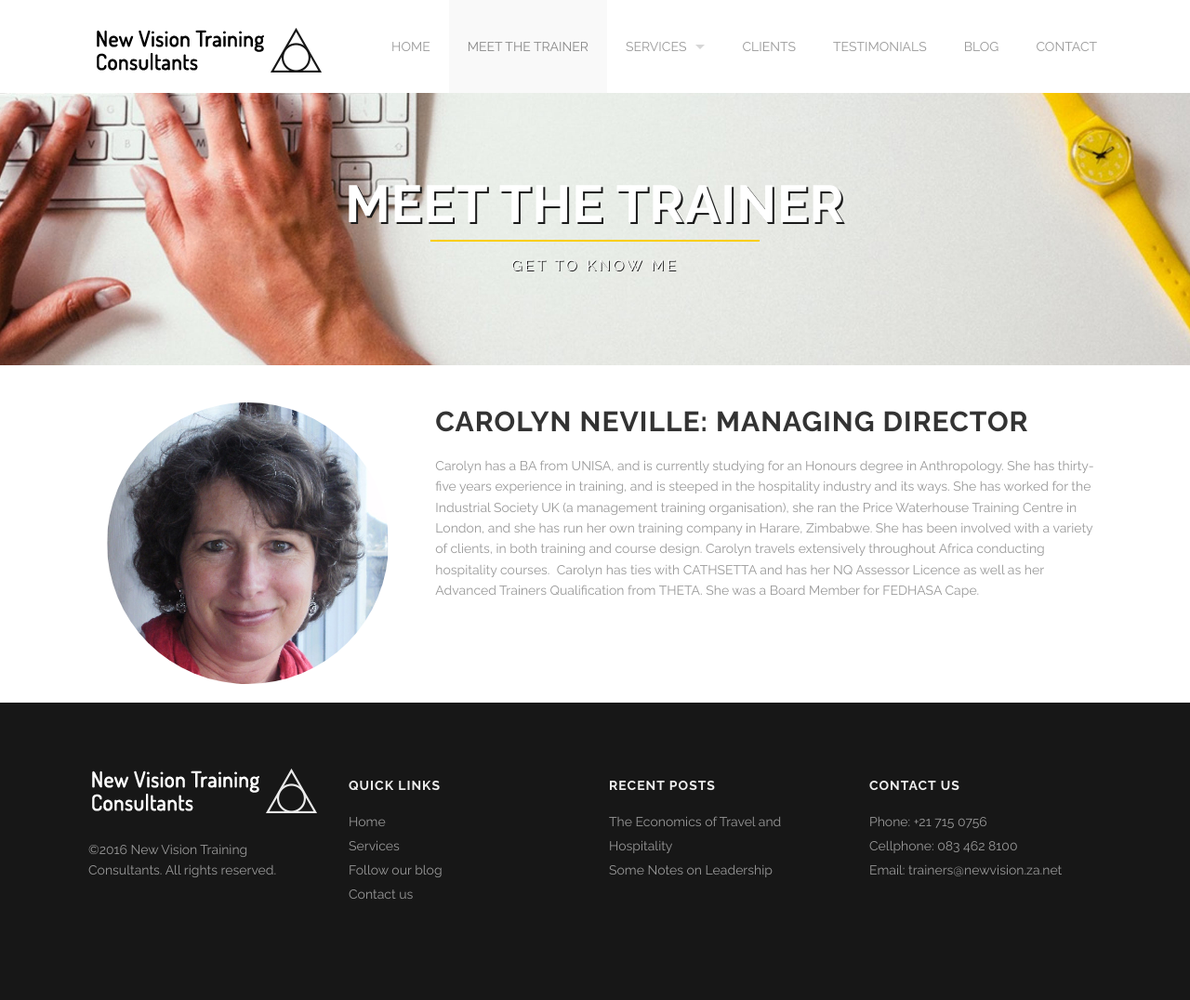
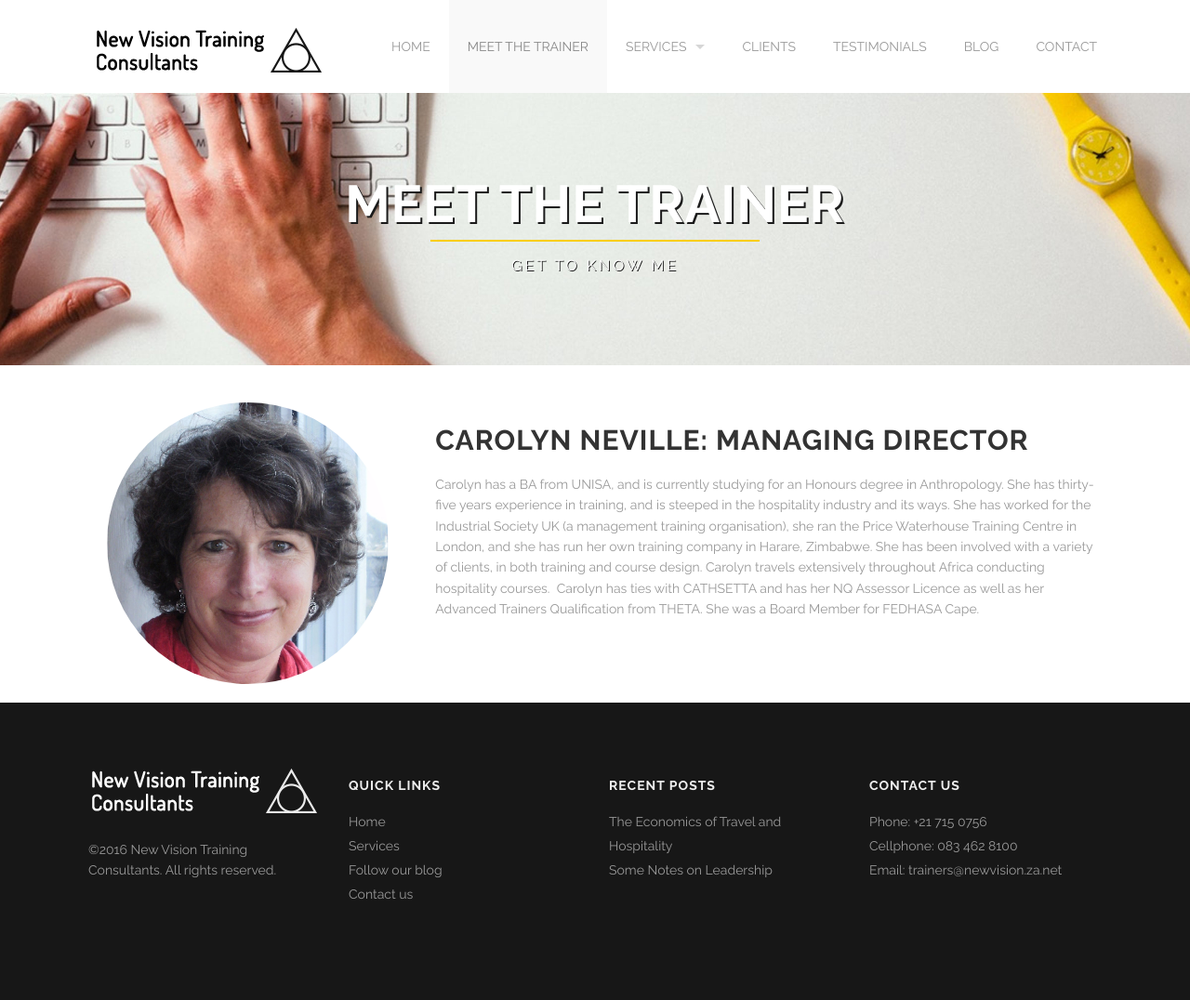
Before and after one commit to newvisionSA/newvisionSA.github.io, a Jekyll site: the page built from meet-the-trainer.html, in a window 1280 px wide. Shown: the whole page at 93% size. Built offline with Jekyll 4.4.1, drawn with Linux system fonts in a browser that asks for light colours.

Commit message:
Spacing Again

```diff
--- a/meet-the-trainer.html
+++ b/meet-the-trainer.html
@@ -104,6 +104,7 @@ works:
     <div class="large-8 columns">
 	 <div class='spacing'></div>
    <div class='spacing'></div>
+   <div class='spacing'></div>
       <h2>Carolyn Neville: Managing Director</h2>
       <p>
 Carolyn has a BA from UNISA, and is currently studying for an Honours degree in Anthropology. She has thirty-five years experience in training, and is steeped in the hospitality industry and its ways. She has worked for the Industrial Society UK (a management training organisation), she ran the Price Waterhouse Training Centre in London, and she has run her own training company in Harare, Zimbabwe. She has been involved with a variety of clients, in both training and course design. Carolyn travels extensively throughout Africa conducting hospitality courses.  Carolyn has ties with CATHSETTA and has her NQ Assessor Licence as well as her Advanced Trainers Qualification from THETA. She was a Board Member for FEDHASA Cape.
```
